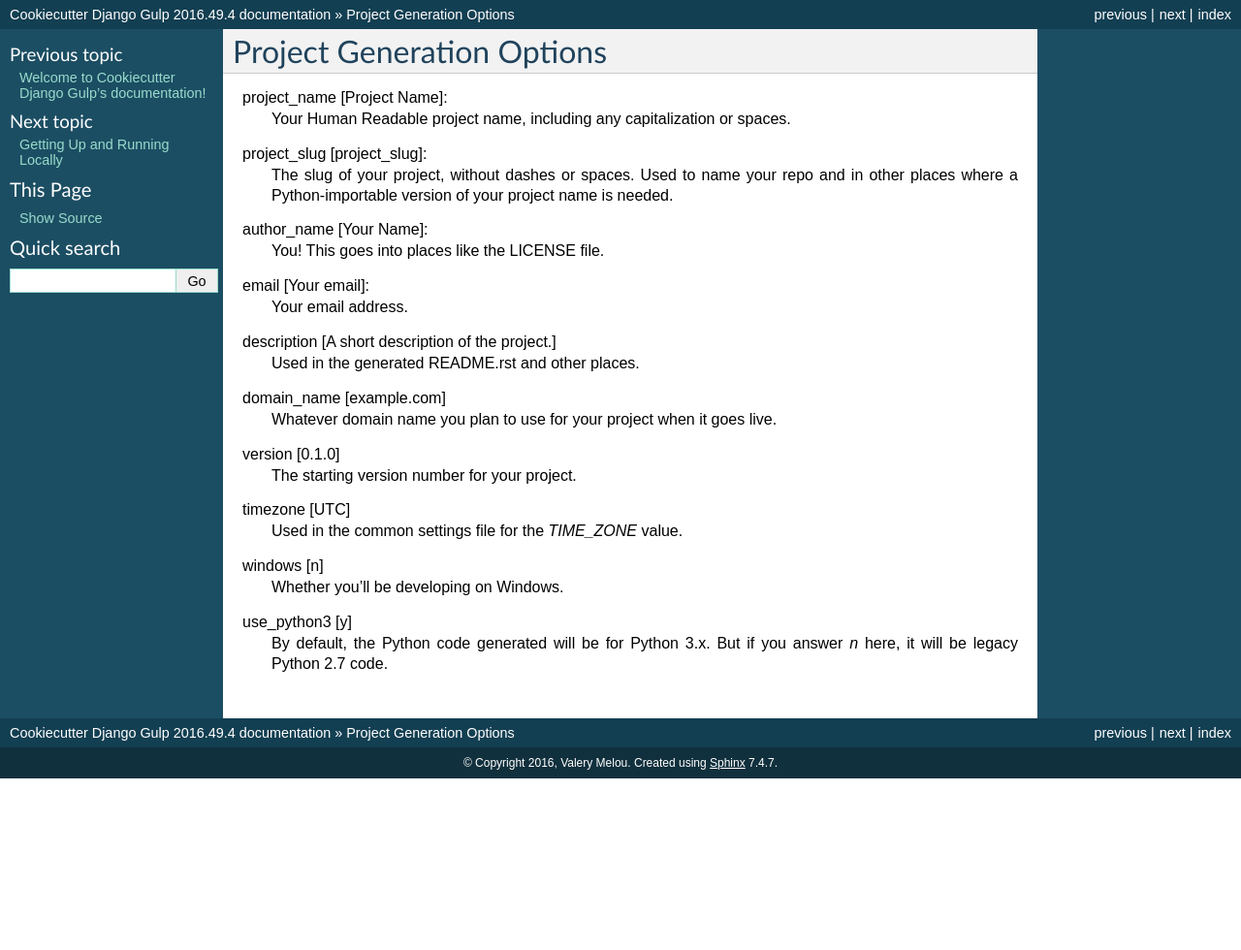
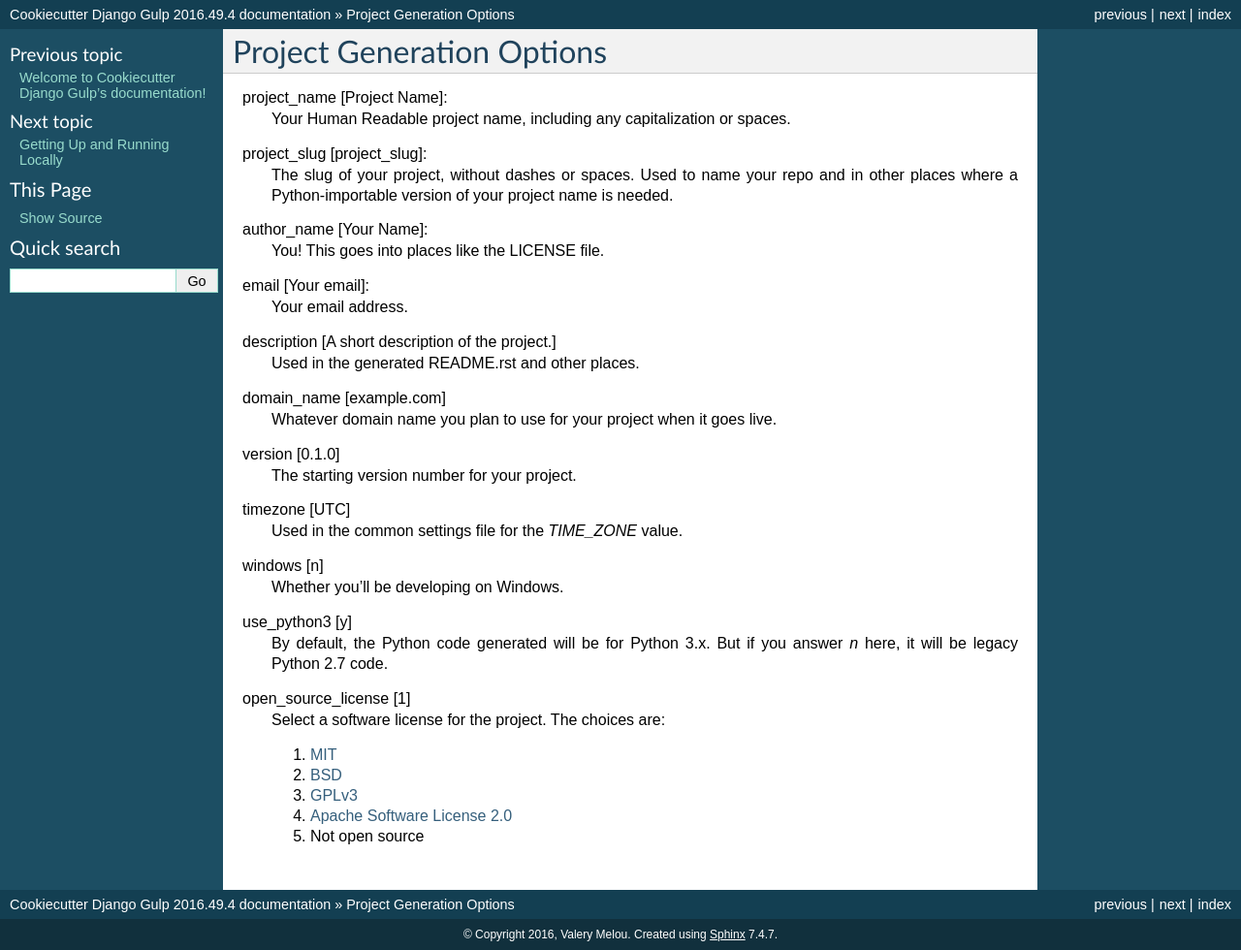
Before and after one commit to valerymelou/cookiecutter-django, a Sphinx documentation site: the page built from docs/project-generation-options.rst, in a window 1280 px wide. Shown: the whole page at 97% size. Built offline with Sphinx 7.4.7, drawn with Linux system fonts in a browser that asks for light colours; before the commit the page ends 900 px from its top, so only the background shows below that.

Commit message:
Update the default available licenses

```diff
--- a/README.rst
+++ b/README.rst
@@ -87,8 +87,10 @@ It prompts you for questions. Answer them::
     Select open_source_license:
     1 - MIT
     2 - BSD
-    3 - Not open source
-    Choose from 1, 2, 3 [1]: 1
+    3 - GPLv3
+    4 - Apache Software License 2.0
+    5 - Not open source
+    Choose from 1, 2, 3, 4, 5 [1]: 1
 
 Enter the project and take a look around::
 
--- a/cookiecutter.json
+++ b/cookiecutter.json
@@ -9,5 +9,5 @@
     "timezone": "UTC",
     "windows": "n",
     "use_python3": "y",
-    "open_source_license": ["MIT", "BSD", "Not open source"]
+    "open_source_license": ["MIT", "BSD", "GPLv3", "Apache Software License 2.0", "Not open source"]
 }
--- a/docs/project-generation-options.rst
+++ b/docs/project-generation-options.rst
@@ -33,3 +33,17 @@ windows [n]
 use_python3 [y]
     By default, the Python code generated will be for Python 3.x. But if you
     answer `n` here, it will be legacy Python 2.7 code.
+
+open_source_license [1]
+    Select a software license for the project. The choices are:
+
+    1. MIT_
+    2. BSD_
+    3. GPLv3_
+    4. `Apache Software License 2.0`_
+    5. Not open source
+
+.. _MIT: https://opensource.org/licenses/MIT
+.. _BSD: https://opensource.org/licenses/BSD-3-Clause
+.. _GPLv3: https://www.gnu.org/licenses/gpl.html
+.. _Apache Software License 2.0: http://www.apache.org/licenses/LICENSE-2.0
```
Also changed, not shown: 1 other file.
